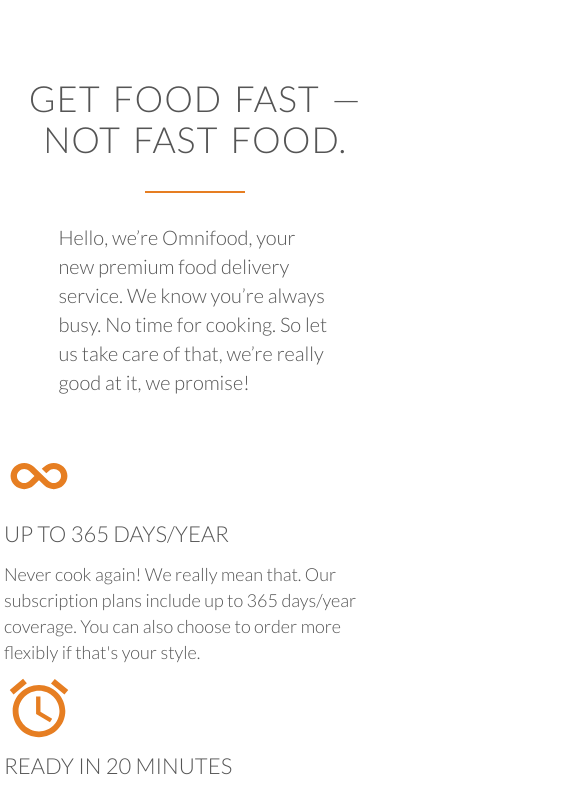
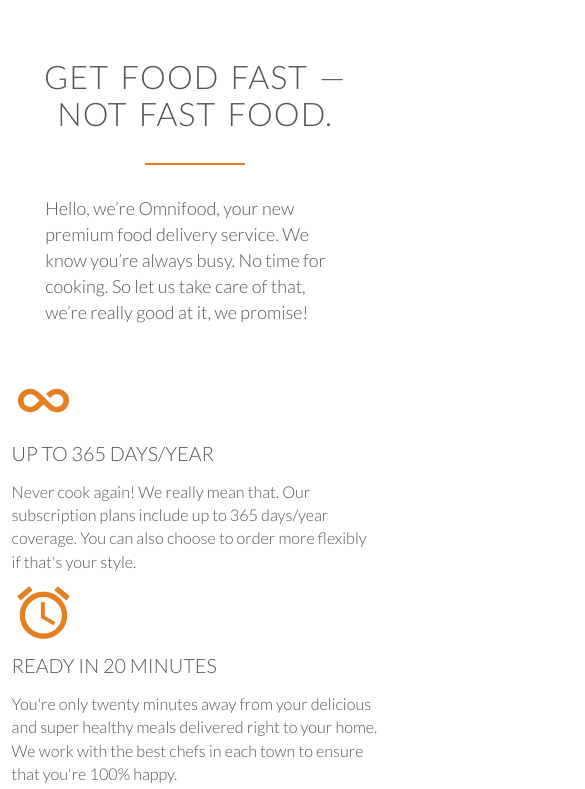
Before and after one commit to gurayg/omnifood, a website: page index.html in a window 390 px wide. Shown: the part 846-1635 px from the top of the page, 585 px wide, since content can reach past the window. Drawn offline with nearby package versions, Linux system fonts and the light colour scheme.

Commit message:
media queries

```diff
--- a/index.html
+++ b/index.html
@@ -2,10 +2,13 @@
 <html lang="en">
 
 <head>
+    <meta name="viewport" content="width=device-width, initial-scale=1.0">
     <link rel="stylesheet" type="text/css" href="vendors/css/normalize.css">
     <link rel="stylesheet" type="text/css" href="vendors/css/grid.css">
     <link rel="stylesheet" type="text/css" href="resources/css/style.css">
+    <link rel="stylesheet" type="text/css" href="resources/css/queries.css">
     <link href="https://fonts.googleapis.com/css?family=Lato:100,300,300i,400" rel="stylesheet" type="text/css">
+
 
     <title>Omnifood</title>
 </head>
--- /dev/null
+++ b/resources/css/queries.css
@@ -0,0 +1,36 @@
+/* big tablet to 1200px (widths smaller thatn the 1140px row)*/
+@media only screen and (max-width: 1200px) {
+  .hero-text-box {
+    width: 100%;
+    padding: 0 2%;
+  }
+
+  .row{
+      padding: 0 2%;
+  }
+}
+/*small tablet to big tablet 768px to 1023px */
+@media only screen and (max-width: 1023px) {
+    body{
+        font-size: 18px;
+    }
+    section{
+        padding: 60px 0;
+    }
+
+    .long-copy {
+        width: 80%;
+        margin-left: 10%;
+      }
+
+    .steps-box{
+        margin-top: 30px;
+    }
+
+}
+/*small phones to small tablets 481px to 767px */
+@media only screen and (max-width: 767px) {
+}
+/*small phones 0 to 480px */
+@media only screen and (max-width: 480px) {
+}
```
